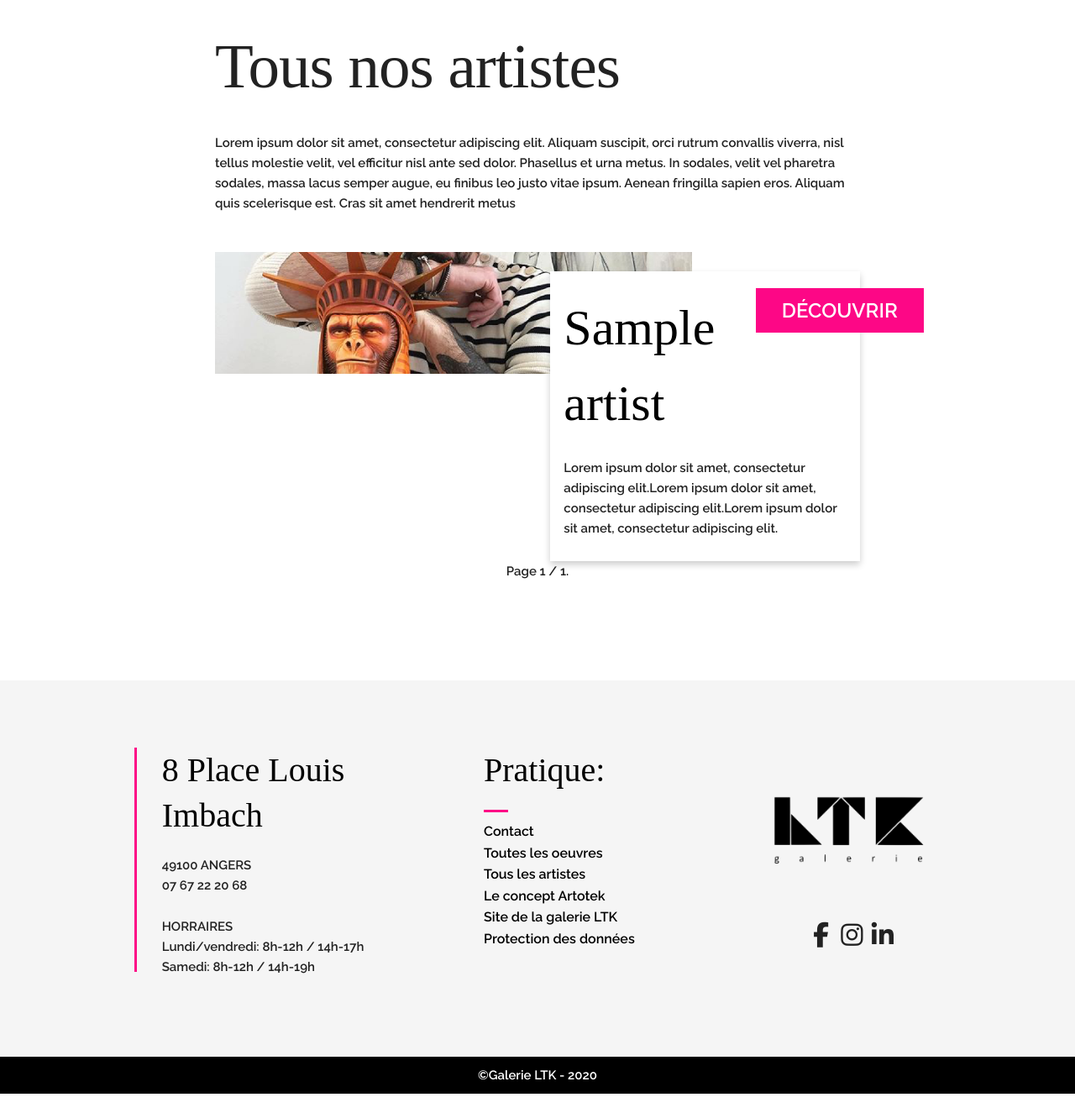
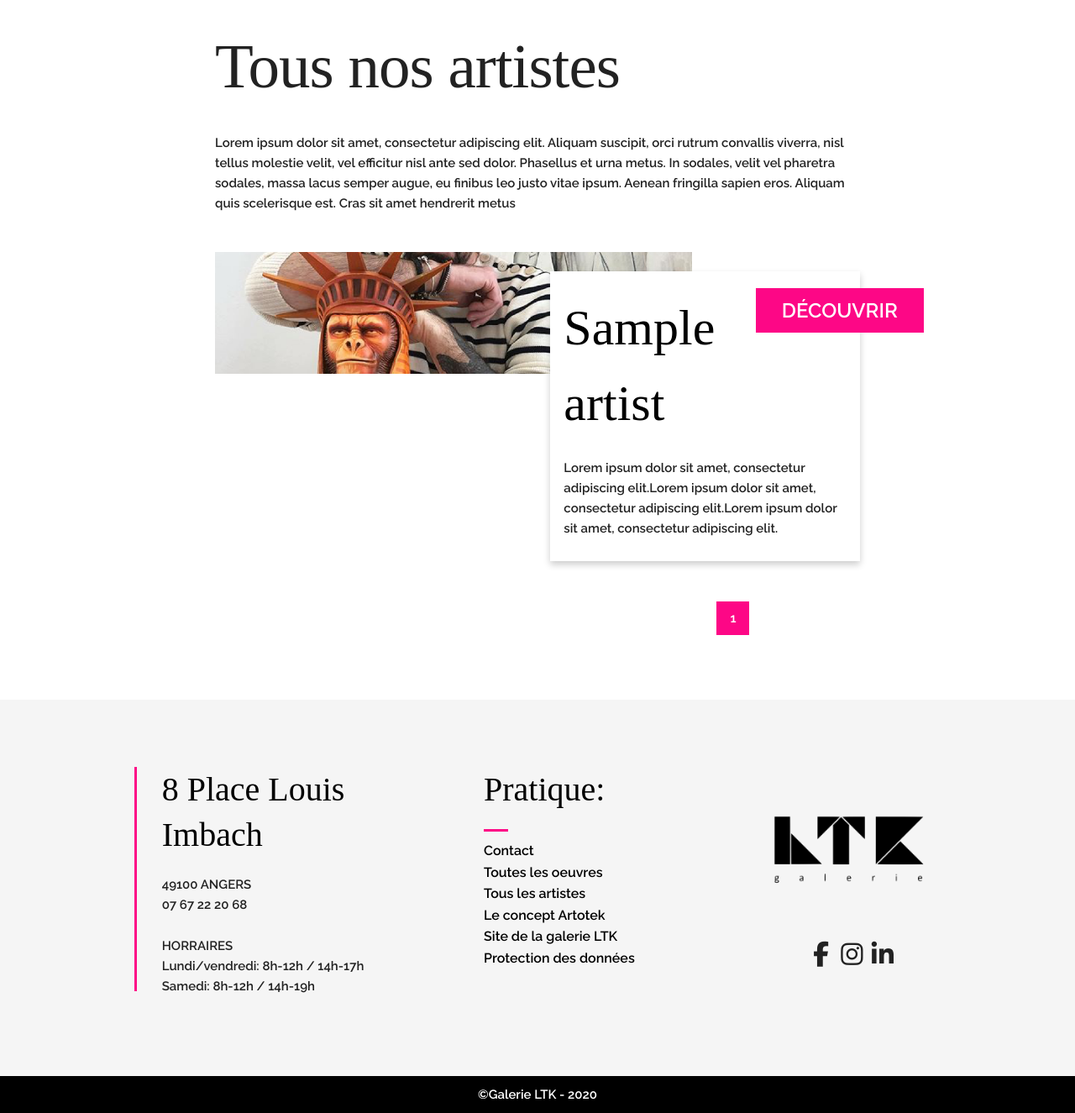
Before and after one commit to JimmyFonteneau/ltk_back_office, a Django app: page /artists/all/ in a window 1280 px wide. Shown: the part 246-1571 px from the top of the page at 84% size. Before the commit the page ends 1548 px from the top, so only its background shows below. Run offline with Django 3.2, Linux system fonts and the light colour scheme; tables that the repository leaves empty hold one stand-in row (values such as "Sample post"); some libraries are stand-ins or nearby versions.

Commit message:
Pagination des artistes

```diff
--- a/artists/templates/artists/artists_list.html
+++ b/artists/templates/artists/artists_list.html
@@ -45,7 +45,7 @@
             </div>
           </div>
 
-          <div class="pagination">
+          <!-- <div class="pagination">
             <span class="step-links">
                 {% if artists_list.has_previous %}
                     <a href="?page=1">&laquo; first</a>
@@ -61,14 +61,28 @@
                     <a href="?page={{ artists_list.paginator.num_pages }}">last &raquo;</a>
                 {% endif %}
             </span>
-        </div>
-
+        </div> -->
         </div>
         <br>
         <br>
 
 {% endfor %}
-
+<div class="row">
+  <div class="seven columns">
+      <p></p>
+  </div>
+  <div class="five columns">
+      <div class="pagination">
+          {% if artists_list.has_previous %}
+              <a href="?page={{ artists_list.previous_page_number }}">{{ artists_list.previous_page_number }}</a>
+          {% endif %}
+          <a class="active" href="#">{{ artists_list.number }}</a>
+          {% if artists_list.has_next %}
+               <a href="?page={{ artists_list.next_page_number }}">{{ artists_list.next_page_number }}</a>
+          {% endif %}
+      </div>
+  </div>
+</div>
       </div>
     </div>
   </div>
--- a/artists/views.py
+++ b/artists/views.py
@@ -39,7 +39,7 @@ def update_artist(request, artist_id):
 
 def all_artists(request):
     artists_list = Artist.objects.all()
-    paginator = Paginator(artists_list, 20)
+    paginator = Paginator(artists_list, 5)
     page = request.GET.get('page')
     artists = paginator.get_page(page)
     if request.user.is_superuser:
```
